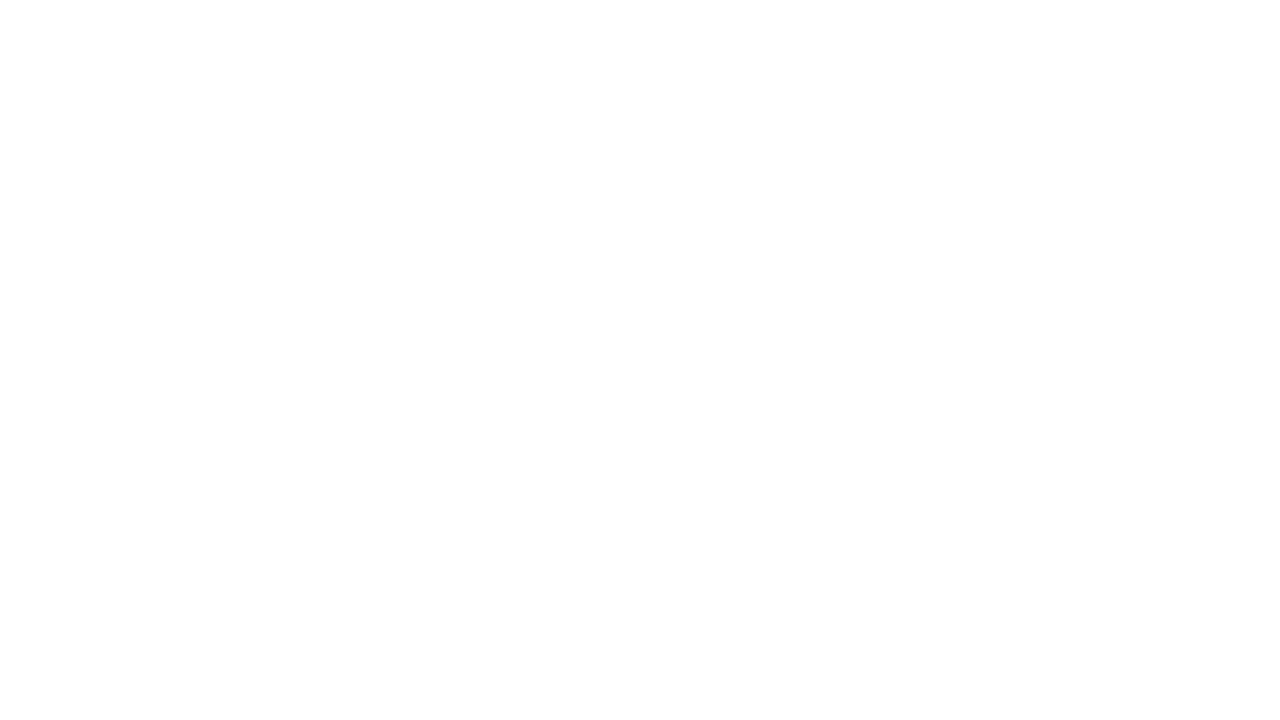
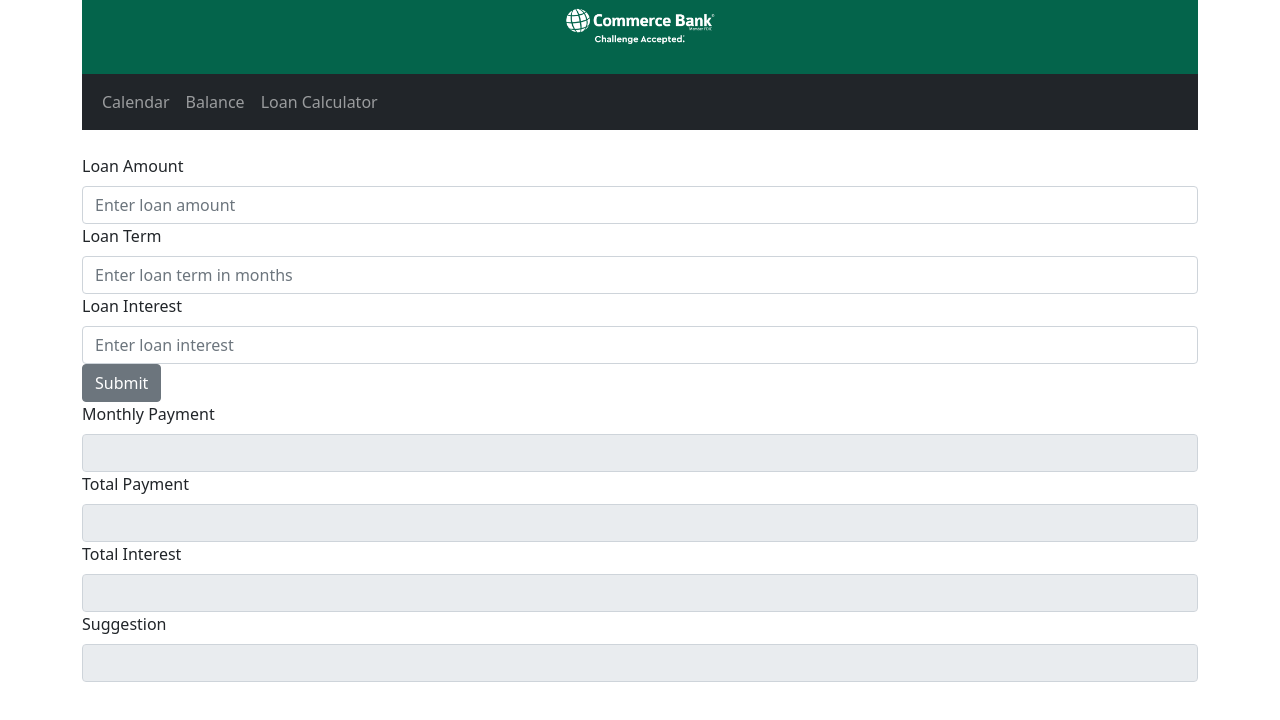
Before and after one commit to nickw3/SE3910-Bank-Project, a React (Create React App) app in the folder DemoProject-main/bookfrontend/: page /LoanCalculator/1 in a window 1280 px wide. Shown: the top 720 px of the page. Built offline with nearby package versions, Linux system fonts and the light colour scheme; no server answers.

Commit message:
Fixed Header

```diff
--- a/DemoProject-main/bookfrontend/src/App.js
+++ b/DemoProject-main/bookfrontend/src/App.js
@@ -13,9 +13,9 @@ function App() {
     <div>
       <Container>
         <Route path="/" exact={true} component={LoginForm}/>
-        <Route path="/testCalendar/:id" exact={true} component={MonthlyCalendarView}/>
-        <Route path="/balanceAdjustment/:id" exact={true} component={BalanceAdjustmentView}/>
-        <Route path="/loanCalculatorView/" exact={true} component={LoanCalculatorView}/>
+        <Route path="/CalendarView/:id" exact={true} component={MonthlyCalendarView}/>
+        <Route path="/BalanceView/:id" exact={true} component={BalanceAdjustmentView}/>
+        <Route path="/LoanCalculator/:id" exact={true} component={LoanCalculatorView}/>
       </Container>
     </div>
   );
--- a/DemoProject-main/bookfrontend/src/components/Header.js
+++ b/DemoProject-main/bookfrontend/src/components/Header.js
@@ -7,27 +7,17 @@ import ButtonGroup from 'react-bootstrap/ButtonGroup';
 
 
 
-function App() {
+function App(props) {
+  const id = props.id;
   return (
 <>
   <Navbar bg="dark" variant="dark" className="mx-auto">
     <Container>
-      <Dropdown as={ButtonGroup}>
-        <Link to="/Home">
-        <Button variant="success">Home</Button>
-        </Link>
-        <Dropdown.Toggle split variant="success" id="dropdown-split-basic">
-          </Dropdown.Toggle>
-
-          <Dropdown.Menu variant="dark">
-          <Dropdown.Item href="/book/:id">Detail</Dropdown.Item>
-          </Dropdown.Menu>
-      </Dropdown>
 
     <Nav className="me-auto">
-      <Link to ="/testCalendar/:id" className = "nav-link">Calendar</Link>
-      <Link to ="/balanceAdjustment/:id" className = "nav-link">Balance</Link>
-      <Link to ="/LoanCalculator/:id" className = "nav-link">Loan Calculator</Link>
+      <Link to ={"/CalendarView/" + id} className = "nav-link">Calendar</Link>
+      <Link to ={"/BalanceView/" + id} className = "nav-link">Balance</Link>
+      <Link to ={"/LoanCalculator/" + id} className = "nav-link">Loan Calculator</Link>
     </Nav>
     </Container>
   </Navbar>
--- a/DemoProject-main/bookfrontend/src/pages/user/BalanceAdjustmentView.js
+++ b/DemoProject-main/bookfrontend/src/pages/user/BalanceAdjustmentView.js
@@ -109,7 +109,7 @@ function BalanceAdjustmentView(props) {
           <div className="banklogo"/>
       </header>
       <div>
-        <Header/>
+        <Header id={id}/>
       </div>
       <Form>
         <Form.Group controlId="formBasicEmail" className="balanceform" class="accountbalance">
@@ -126,6 +126,7 @@ function BalanceAdjustmentView(props) {
           {/*End ally's code*/}
         </Form.Group>
       </Form>
+      <h1>Expenses and Incomes</h1>
       <Table>
         <thead>
           <tr>
@@ -145,6 +146,7 @@ function BalanceAdjustmentView(props) {
       <Button type="button" variant="secondary" onClick={refreshTable}>
                 Refresh
       </Button>
+      <h1>Create Expense</h1>
       <div className="newexpenseform">
         <Form onSubmit={createNewExpense}>
             <Form.Group>
--- a/DemoProject-main/bookfrontend/src/pages/user/LoanCalculatorView.js
+++ b/DemoProject-main/bookfrontend/src/pages/user/LoanCalculatorView.js
@@ -5,6 +5,11 @@ import ExpenseIncome from '../../components/ExpenseIncome';
 import Header from '../../components/Header';
 
 function LoanCalculatorView(props) {
+
+  const id = props.match.params.id;
+
+  const[expenses, setExpense] = useState([]);
+  const[user, setUser] = useState([]);
 
   const [inputValues, setInputValues] = useState({
     amount: '',
@@ -16,6 +21,7 @@ function LoanCalculatorView(props) {
     monthlyPayment: '',
     totalPayment: '',
     totalInterest: '',
+    suggestion: '',
   });
 
   const changeValue=(e)=>{
@@ -30,6 +36,15 @@ function LoanCalculatorView(props) {
     loanCalculator(inputValues);
   }
 
+  useEffect(()=>{
+    fetch("http://localhost:8080/expense/" + id, {method:"GET"})
+      .then(res => res.json())
+      .then(res=> {setExpense(res);})
+    fetch("http://localhost:8080/user/" + id, {method:"GET"})
+    .then(res => res.json())
+    .then(res=> {setUser(res);})
+  },[])
+
   const loanCalculator = ({ amount, term, interest }) => {
     const userAmount = Number(amount);
     const calculatedInterest = Number(interest) / 100;
@@ -42,10 +57,23 @@ function LoanCalculatorView(props) {
         const totalPaymentCalculated = (monthly * calculatedPayments).toFixed(2);
         const totalInterestCalculated = (monthly * calculatedPayments - userAmount).toFixed(2);
 
+        var suggestion;
+        if(user.savings_goal < monthlyPaymentCalculated){
+          suggestion = "This loan will exceed your monthly savings goal of " + user.savings_goal;
+        }
+        if(user.account_balance < monthlyPaymentCalculated){
+          suggestion = "This loan will exceed your total balance of " + user.account_balance;
+        }
+        else{
+          suggestion = "This loan is within your budget";
+        }
+
         setResults({
             monthlyPayment: monthlyPaymentCalculated,
             totalPayment: totalPaymentCalculated,
             totalInterest: totalInterestCalculated,
+            suggestion: suggestion,
+
         });
     }
     return;
@@ -57,7 +85,7 @@ function LoanCalculatorView(props) {
           <div className="banklogo"/>
       </header>
       <div>
-        <Header/>
+        <Header id={id}/>
       </div>
       <div className="newexpenseform">
         <Form onSubmit={handleSubmit}>
@@ -88,6 +116,10 @@ function LoanCalculatorView(props) {
               <Form.Label>Total Interest</Form.Label>
               <Form.Control type="text" name="totalInterest" value={results.totalInterest} disabled/>
             </Form.Group>
+            <Form.Group>
+              <Form.Label>Suggestion</Form.Label>
+              <Form.Control type="text" name="suggestion" value={results.suggestion} disabled/>
+            </Form.Group>
           </Form>
         </div>
     </div>
--- a/DemoProject-main/bookfrontend/src/pages/user/MonthlyCalendarView.js
+++ b/DemoProject-main/bookfrontend/src/pages/user/MonthlyCalendarView.js
@@ -83,7 +83,7 @@ useEffect(()=>{
         <div className="banklogo"/>
       </header>
       <div>
-        <Header/>
+        <Header id={id}/>
       </div>
       <form onSubmit={handleSavingsGoalSubmit}>
         <div>
```
Also changed, not shown: DemoProject-main/bookfrontend/src/components/BookItem.js (deleted, +0 -20 lines).
